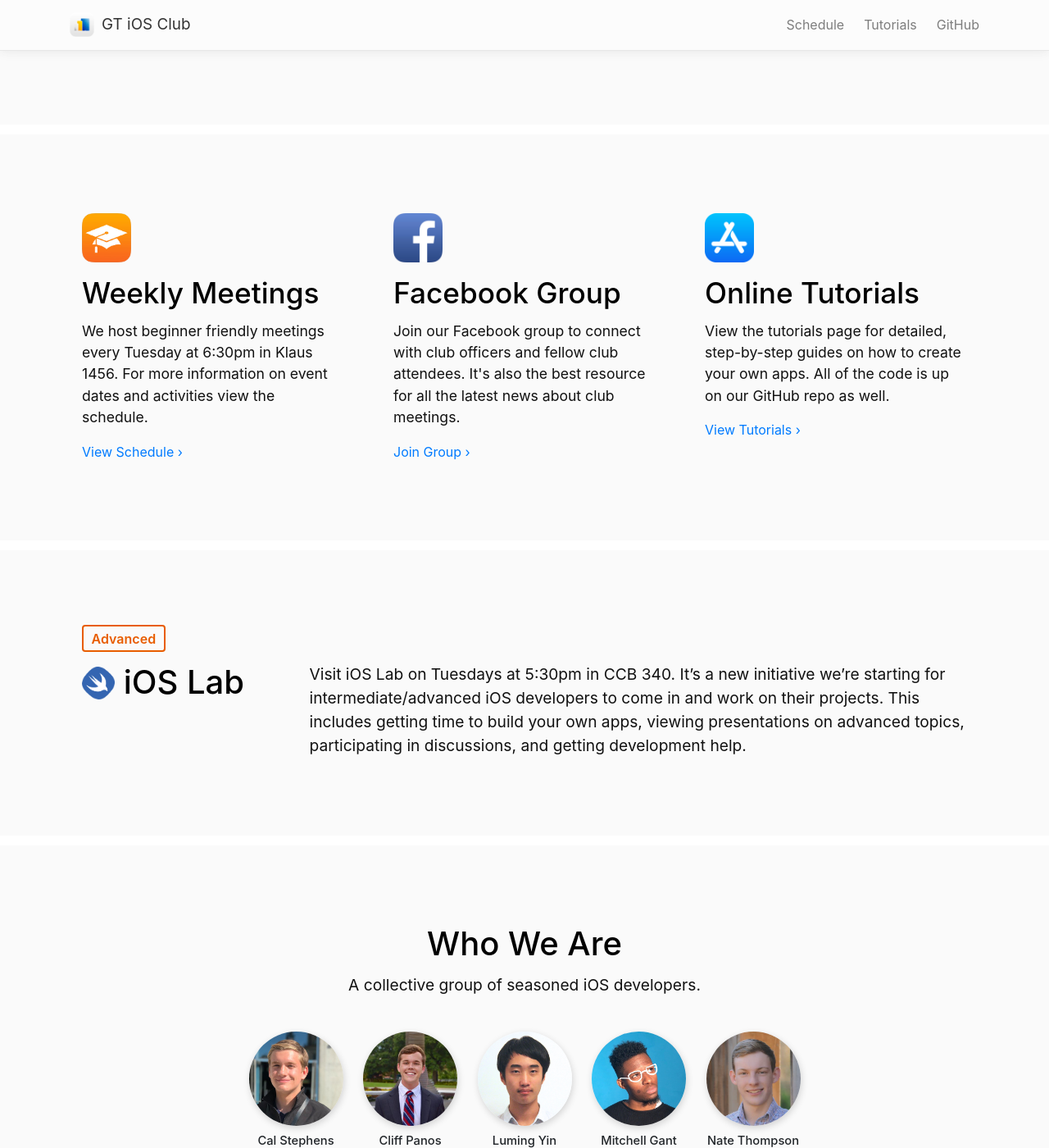
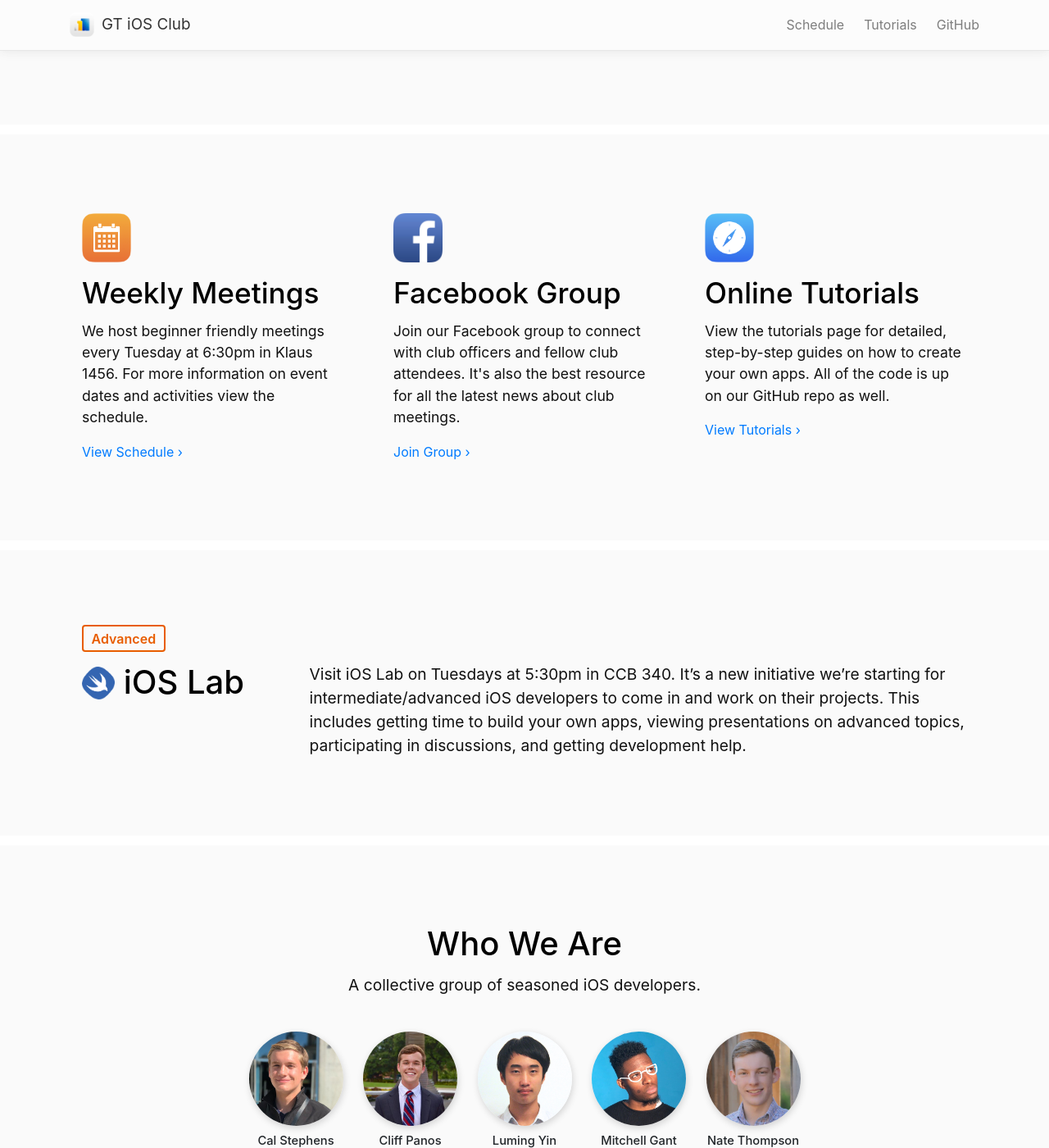
Before and after one commit to gtiosclub/gtios.club, a Jekyll site: the page built from index.md, in a window 1280 px wide and 1400 px high, scrolled down 497 px. Shown: the whole window at 82% size. Built offline with Jekyll 4.4.1, drawn with Linux system fonts in a browser that asks for light colours; nearby versions of some CDN libraries; comment, search, counter and statistics services are not loaded.

Commit message:
Fixes several stylesheet issues on the home page.

```diff
--- a/_layouts/home.html
+++ b/_layouts/home.html
@@ -44,7 +44,7 @@
             </div>
             <div class="col-lg">
                 <div class="content">
-                    <img src="{{ site.baseurl }}/images/home/app-store.png"/>
+                    <img src="{{ site.baseurl }}/images/home/online-tutorials.png"/>
                     <h1>Online Tutorials</h1>
                     <p>View the tutorials page for detailed, step-by-step guides on how to create your own apps. All of the code is up on our GitHub repo as well.</p>
                     <a href="{{ site.baseurl }}/{{site.data.tutorials.side-nav.first.folderitems.first.page_url}}">View Tutorials &rsaquo;</a>
@@ -110,10 +110,17 @@
             </ol>
             <div class="carousel-inner logos">
                 <div class="carousel-item active">
-                    <picture>
-                        <source srcset="{{ site.baseurl }}/images/home/sponsors/NCR_dark.png" media="(prefers-color-scheme:dark)">
-                        <img class="d-block w-100" src="{{ site.baseurl }}/images/home/sponsors/NCR.png">
-                    </picture>
+                    <style>
+                        #ncr-image {
+                            content:url("{{ site.baseurl }}/images/home/sponsors/NCR.png");
+                        }
+                        @media (prefers-color-scheme: dark) {
+                            #ncr-image {
+                                content:url("{{ site.baseurl }}/images/home/sponsors/NCR_dark.png");
+                            }
+                        }
+                    </style>
+                    <img class="d-block w-100" id="ncr-image" src="{{ site.baseurl }}/images/home/sponsors/NCR.png">
                 </div>
                 <div class="carousel-item">
                     <img class="d-block w-100" src="{{ site.baseurl }}/images/home/sponsors/sage.png">
@@ -122,10 +129,17 @@
                     <img class="d-block w-100" src="{{ site.baseurl }}/images/home/sponsors/google.png">
                 </div>
                 <div class="carousel-item">
-                    <picture>
-                        <source srcset="{{ site.baseurl }}/images/home/sponsors/mailchimp_dark.png" media="(prefers-color-scheme:dark)">
-                        <img class="d-block w-100" src="{{ site.baseurl }}/images/home/sponsors/mailchimp.png">
-                    </picture>
+                    <style>
+                        #mailchimp-image {
+                            content:url("{{ site.baseurl }}/images/home/sponsors/mailchimp.png");
+                        }
+                        @media (prefers-color-scheme: dark) {
+                            #mailchimp-image {
+                                content:url("{{ site.baseurl }}/images/home/sponsors/mailchimp_dark.png");
+                            }
+                        }
+                    </style>
+                    <img class="d-block w-100" id="mailchimp-image" src="{{ site.baseurl }}/images/home/sponsors/mailchimp.png">
                 </div>
                 <div class="carousel-item">
                     <img class="d-block w-100" src="{{ site.baseurl }}/images/home/sponsors/ingenious-med.png">
--- a/css/style-3.css
+++ b/css/style-3.css
@@ -127,4 +127,7 @@
         box-shadow: 1px 2px 6px rgba(0, 0, 0, 0.12);
     }
 
+    .entry .content {
+        border-left: 0.5px solid rgba(204, 204, 204, 0.8);
+    }
 }
```
Also changed, not shown: images/home/learn.png, images/home/online-tutorials.png (added), images/home/sponsors/ingenious-med.png.
